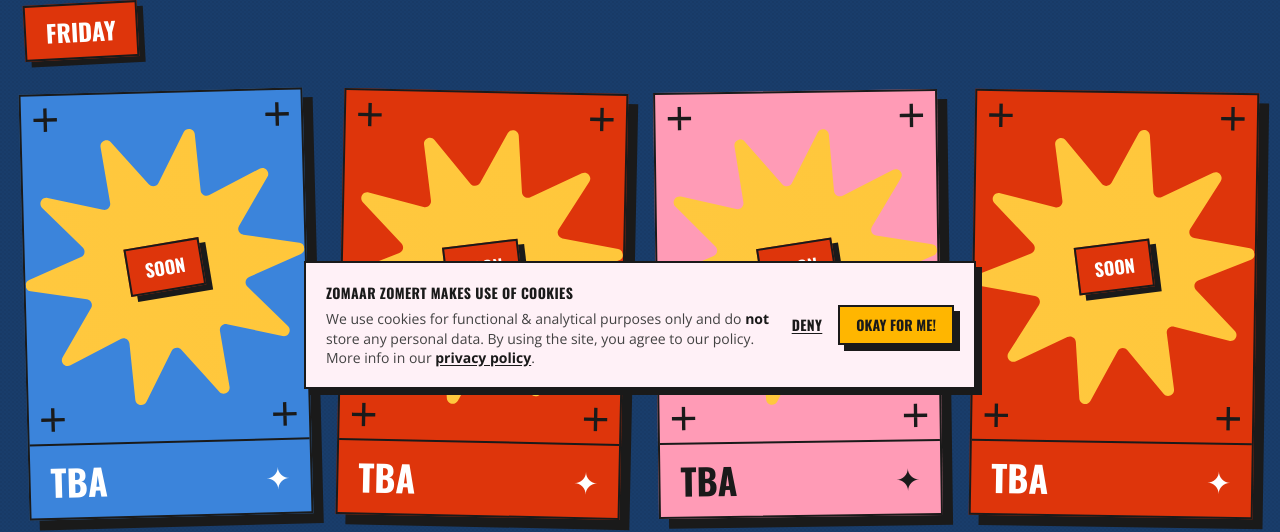
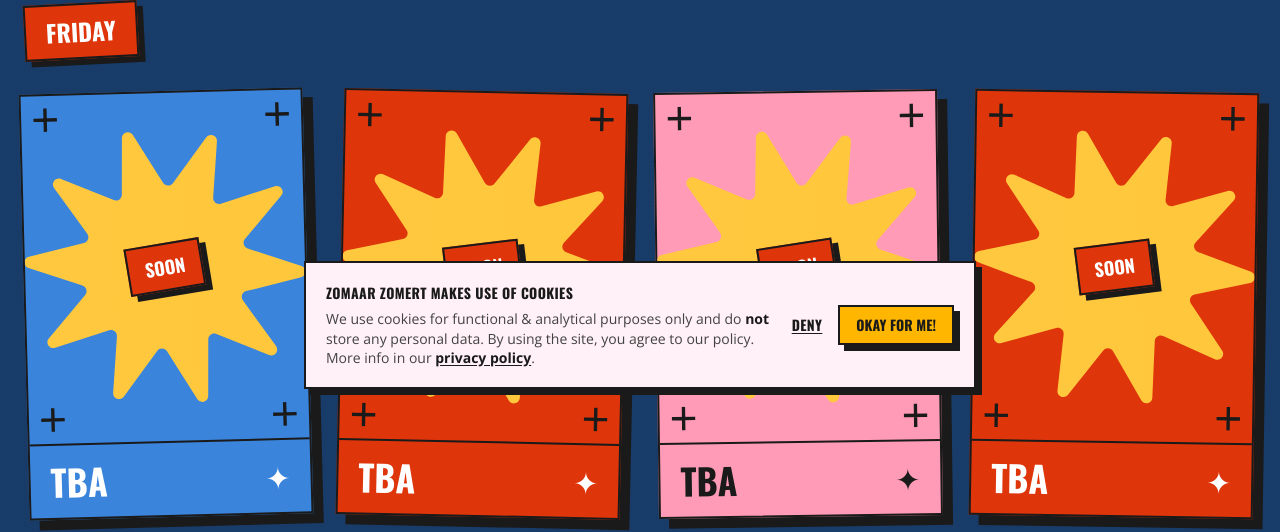
Before and after one commit to LeunensMichiel/zomaar-zomert, a Next.js app: page /en/line-up in a window 1280 px wide. Shown: the part 387-919 px from the top of the page. Built offline with nearby package versions, Linux system fonts and the light colour scheme; no server answers.

Commit message:
chore: add back tba scroll

```diff
--- a/app/[locale]/_components/tba-card.tsx
+++ b/app/[locale]/_components/tba-card.tsx
@@ -2,8 +2,15 @@
 
 import { Sticker } from "@components/sticker";
 import { cn } from "@lib/utils";
-import { motion } from "motion/react";
+import {
+  motion,
+  type MotionValue,
+  useReducedMotion,
+  useScroll,
+  useTransform,
+} from "motion/react";
 import Image from "next/image";
+import { useRef } from "react";
 
 type Tone = "blue" | "brand" | "pink" | "yellow";
 
@@ -56,14 +63,27 @@
  * lift — signals "stirs but not clickable".
  */
 export function TBACard({ tone, tilt = 0, tbaLabel, size = "md" }: Props) {
+  const ref = useRef<HTMLDivElement>(null);
+  const reduceMotion = useReducedMotion();
+  const { scrollYProgress } = useScroll({
+    target: ref,
+    offset: ["start end", "end start"],
+  });
+  const scrollRotate = useTransform(
+    scrollYProgress,
+    [0, 1],
+    reduceMotion ? [0, 0] : [-16, 16],
+  );
+
   return (
     <motion.div
+      ref={ref}
       className={cn(cardFrame, toneClass[tone])}
       initial={{ rotate: tilt, scale: 1 }}
       whileHover={{ rotate: tilt + 1, scale: 1.015 }}
       transition={{ type: "spring", duration: 0.4, bounce: 0.2 }}
     >
-      <CardBack label={tbaLabel} />
+      <CardBack label={tbaLabel} scrollRotate={scrollRotate} />
       <div
         className={cn(
           "flex flex-1 items-center justify-between gap-2",
@@ -89,10 +109,19 @@
   );
 }
 
-function CardBack({ label }: { label: string }) {
+function CardBack({
+  label,
+  scrollRotate,
+}: {
+  label: string;
+  scrollRotate: MotionValue<number>;
+}) {
   return (
     <div className='relative aspect-4/5 overflow-hidden border-b-2 border-gray-900 before:absolute before:inset-0 before:z-10 before:opacity-50 before:content-[""]'>
-      <div className="absolute inset-0 flex items-center justify-center">
+      <motion.div
+        className="absolute inset-0 flex items-center justify-center"
+        style={{ rotate: scrollRotate }}
+      >
         <Image
           src="/assets/doodles/star-burst.svg"
           alt=""
@@ -101,7 +130,7 @@
           aria-hidden="true"
           className="h-[85%] w-auto -rotate-12 transition-transform duration-700 ease-out group-hover:rotate-[8deg]"
         />
-      </div>
+      </motion.div>
       <PlusMark className="absolute top-3 left-3 z-20" />
       <PlusMark className="absolute top-3 right-3 z-20" />
       <PlusMark className="absolute bottom-3 left-3 z-20" />
```
